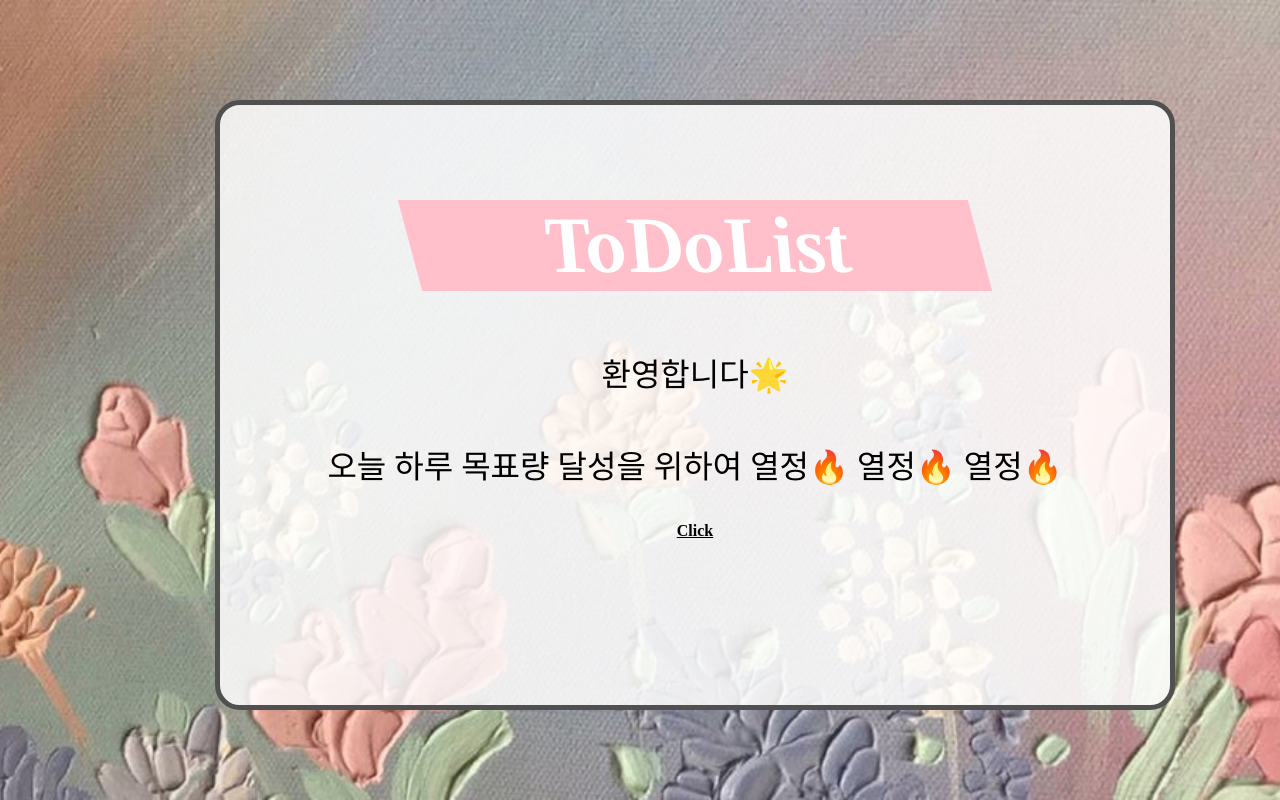
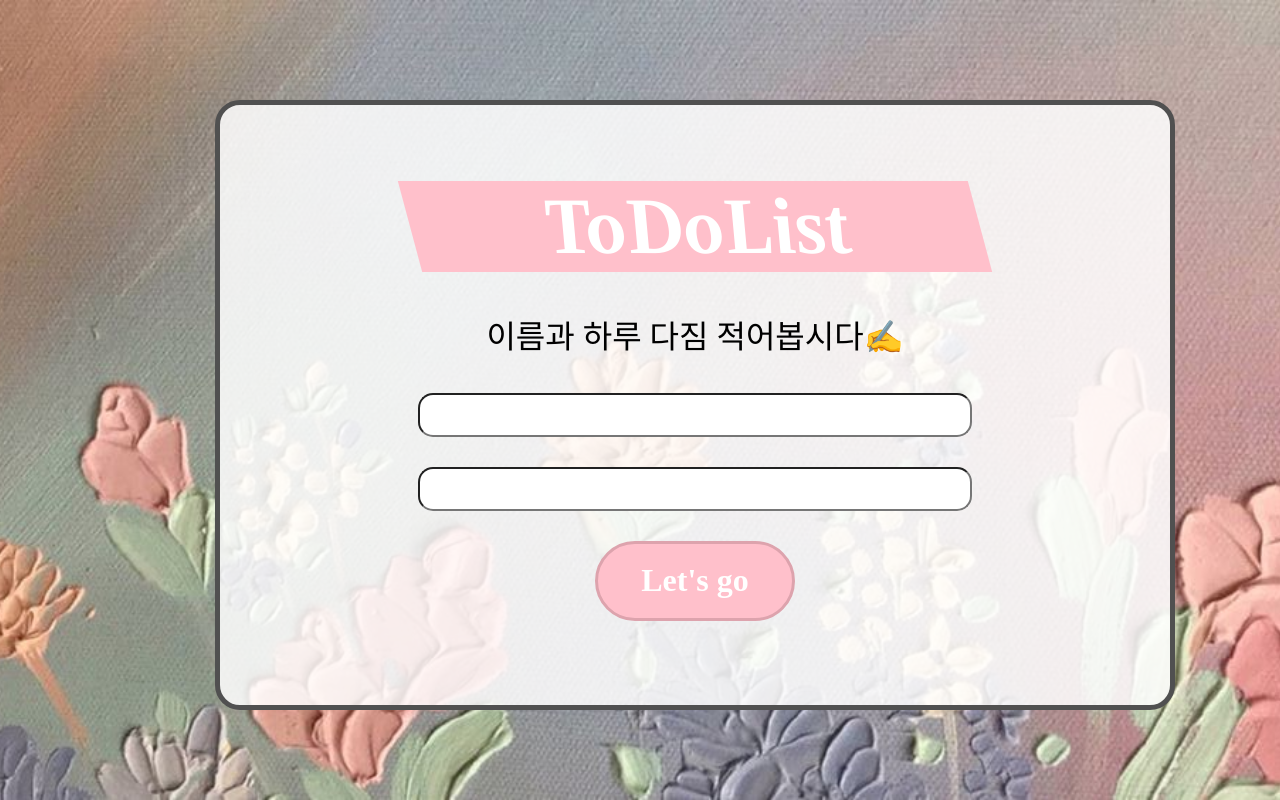
Before and after one commit to wisdomyeon/ToDoList, a React (Create React App) app: page /signUp in a window 1280 px wide. Built offline with nearby package versions, Linux system fonts and the light colour scheme; a web font is replaced by a local one.

Commit message:
signup UI 완료

```diff
--- a/src/App.css
+++ b/src/App.css
@@ -36,7 +36,11 @@
   width: 60%;
   top: 50%;
   left: 50%;
-  margin: 10% 0 5% 20%;
+  margin: 8% 0 3% 20%;
+}
+
+.container {
+  margin: 0 0 45px 0;
 }
 
 p {
@@ -47,6 +51,26 @@ p {
 
 .click {
   text-decoration: underline;
+}
+
+input {
+  height: 40px;
+  width: 550px;
+  font-size: 20px;
+  border-radius: 15px;
+  margin: 0 0 30px 0;
+}
+
+button {
+  height: 80px;
+  width: 200px;
+  font-size: 40px;
+  border-radius: 40px;
+  border: 3px solid rgb(221, 163, 173);
+  background-color: pink;
+  color: white;
+  font: 2em 'yg-jalnan';
+  font-weight: 600;
 }
 
 @media (prefers-reduced-motion: no-preference) {
--- a/src/App.js
+++ b/src/App.js
@@ -1,14 +1,17 @@
 import React from 'react';
+import { Route, Routes } from 'react-router-dom';
 import './App.css';
-import Welcome from './page/Welcome.jsx';
+import SignUp from './page/SignUp';
+import Welcome from './page/Welcome';
 
 function App() {
   return (
-
     <div className="App">
-      <Welcome></Welcome>
+      <Routes>
+        <Route path='/' element={<Welcome />}></Route>
+        <Route path="/signup" element={<SignUp />}></Route>
+      </Routes>
     </div>
-
   );
 }
 
--- a/src/page/SignUp.jsx
+++ b/src/page/SignUp.jsx
@@ -1,9 +1,14 @@
 import React from 'react';
+import Input from './../page/component/Input';
 
 const SignUp = () => {
     return (
-        <div>
-            <input>ㅇㅇ</input>
+        <div className='basic_modal'>
+            <h1 className='title'>ToDoList</h1>
+            <p>이름과 하루 다짐 적어봅시다✍</p>
+            <Input></Input>
+            <Input></Input>
+            <button>Let's go</button>
         </div>
     );
 };
--- a/src/page/Welcome.jsx
+++ b/src/page/Welcome.jsx
@@ -1,13 +1,18 @@
 import React from 'react';
-import { BrowserRouter, Link, Route, Routes } from 'react-router-dom';
+import { BrowserRouter, Link, Route, Routes, useNavigate } from 'react-router-dom';
 
 const Welcome = () => {
+    const navigate = useNavigate();
     return (
         <div className='basic_modal'>
             <h1 className='title'>ToDoList</h1>
-            <p>환영합니다🌟</p>
-            <p>오늘 하루 목표량 달성을 위하여 열정🔥 열정🔥 열정🔥</p>
-            <h3 className='click'>Click</h3>
+            <div className='container'>
+                <p>환영합니다🌟</p>
+                <p>오늘 하루 목표량 달성을 위하여 열정🔥 열정🔥 열정🔥</p>
+            </div>
+            <button className='click' onClick={() => {
+                navigate('/signup')
+            }}>Click</button>
         </div >
 
     );
--- /dev/null
+++ b/src/page/component/Input.jsx
@@ -0,0 +1,11 @@
+import React from 'react';
+
+const Input = (name, goal) => {
+    return (
+        <div>
+            <input name={name} goal={goal}></input>
+        </div>
+    );
+};
+
+export default Input;
--- a/src/reset.css
+++ b/src/reset.css
@@ -83,7 +83,7 @@ video {
     padding: 0;
     border: 0;
     font-size: 100%;
-    /* font: inherit; */
+    font: inherit;
     vertical-align: baseline;
 }
 
```
Also changed, not shown: src/router/router.js (+18 -0 lines).
